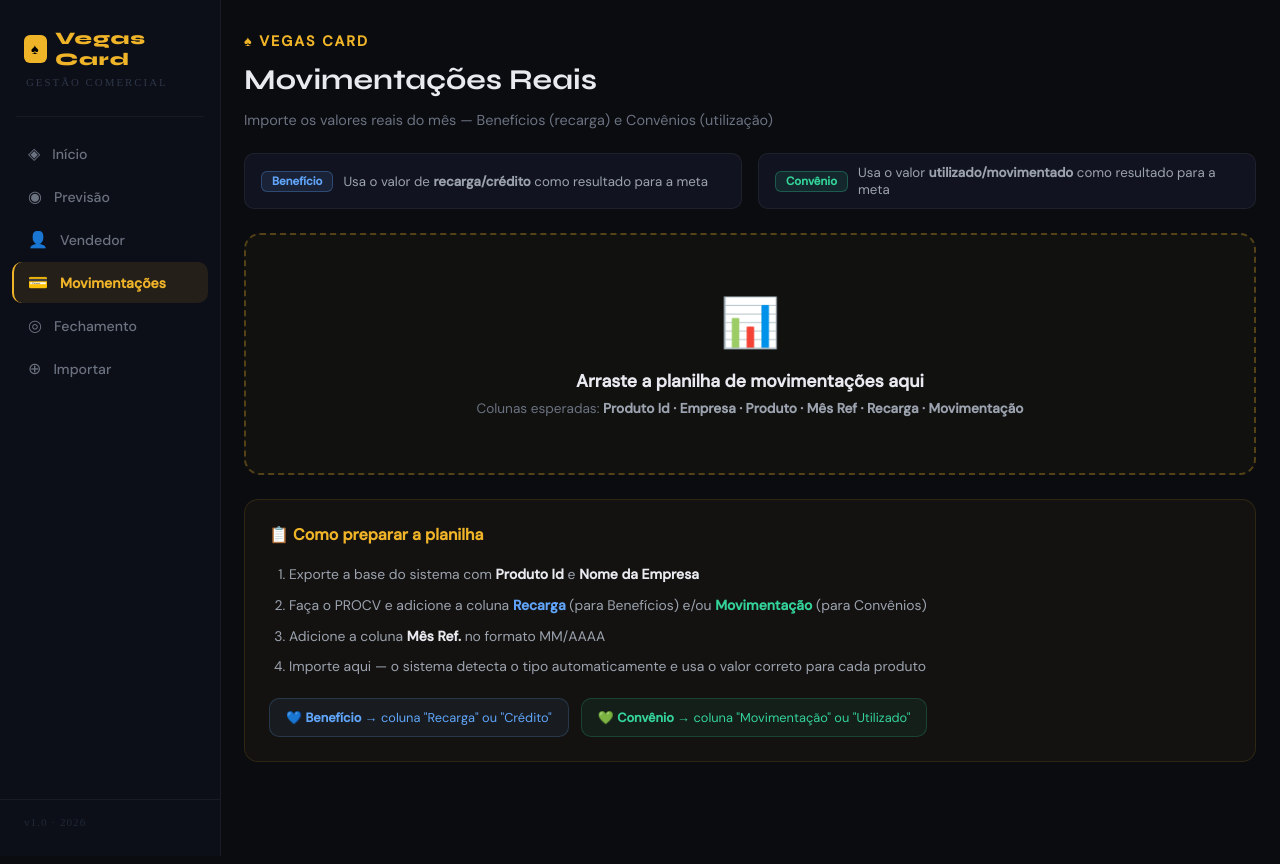
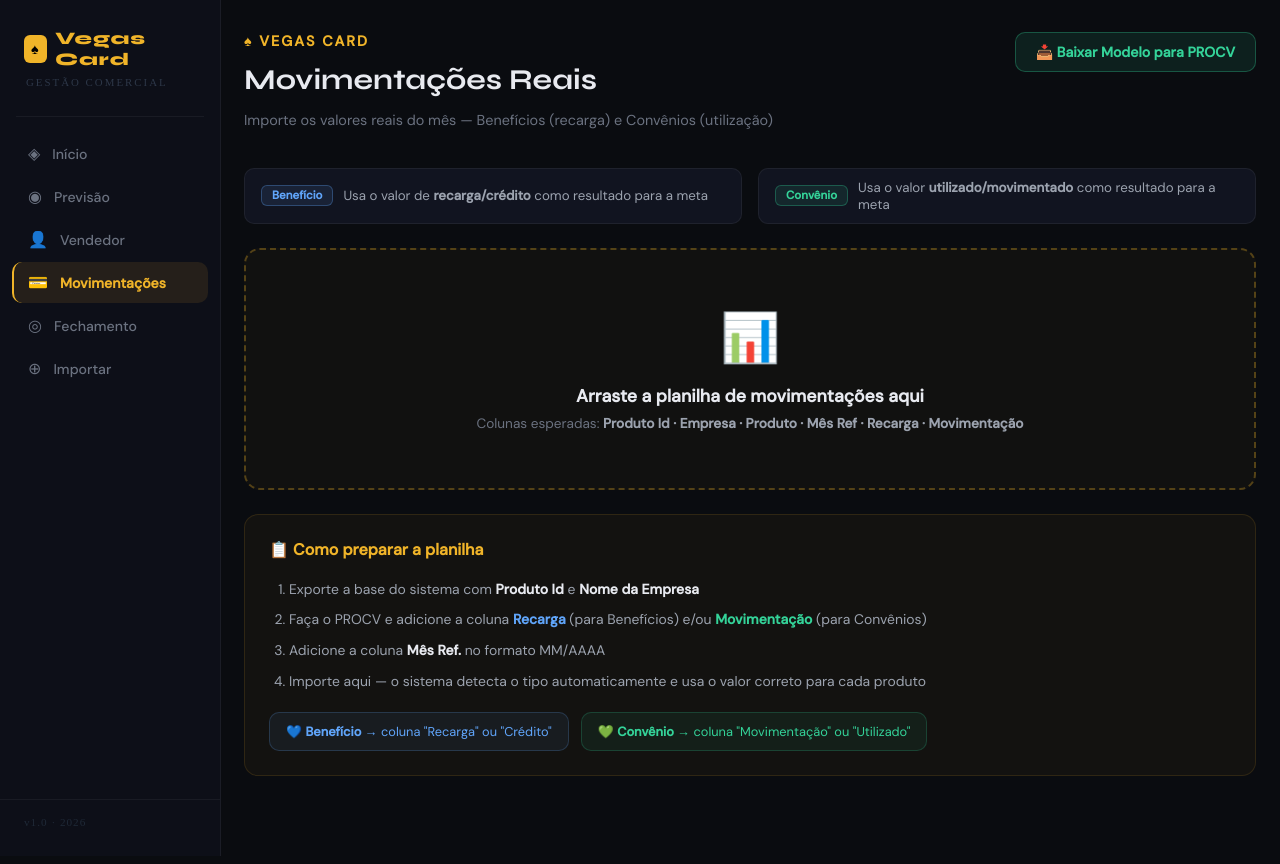
Before and after one commit to RonnyVegas2025/Dpto-Comercial-Adm.-Ronny-2026, a Next.js app: page /movimentacoes in a window 1280 px wide. Built offline with nearby package versions, Linux system fonts and the light colour scheme.

Commit message:
Update page.jsx

```diff
--- a/app/movimentacoes/page.jsx
+++ b/app/movimentacoes/page.jsx
@@ -188,6 +188,50 @@ export default function ImportarMovimentacoes() {
 
   const reset = () => { setStatus('idle'); setPreview([]); setFile(null); setResult({ inserted: 0, errors: [] }); };
 
+  const [exportando, setExportando] = useState(false);
+
+  const exportarModelo = async () => {
+    setExportando(true);
+    try {
+      const { data: empresas } = await supabase
+        .from('empresas')
+        .select(`
+          produto_id, nome, produto_contratado, categoria,
+          consultor_principal:consultor_principal_id (nome),
+          parceiro:parceiro_id (nome)
+        `)
+        .eq('ativo', true)
+        .order('produto_id');
+
+      const linhas = (empresas || []).map(e => ({
+        'Produto Id':          e.produto_id,
+        'Empresa':             e.nome,
+        'Produto Contratado':  e.produto_contratado || '',
+        'Categoria':           e.categoria || '',
+        'Consultor Principal': e.consultor_principal?.nome || '',
+        'Parceiro':            e.parceiro?.nome || '',
+        'Mês Ref.':            '',
+        'Recarga (Benefício)': '',
+        'Movimentação (Convênio)': '',
+      }));
+
+      const ws = xlsxLib.utils.json_to_sheet(linhas);
+
+      // Largura das colunas
+      ws['!cols'] = [
+        { wch: 12 }, { wch: 40 }, { wch: 22 }, { wch: 18 },
+        { wch: 28 }, { wch: 28 }, { wch: 12 }, { wch: 22 }, { wch: 24 },
+      ];
+
+      const wb = xlsxLib.utils.book_new();
+      xlsxLib.utils.book_append_sheet(wb, ws, 'Modelo');
+      xlsxLib.writeFile(wb, `modelo_movimentacoes_${new Date().toISOString().substring(0,7)}.xlsx`);
+    } catch (err) {
+      alert('Erro ao exportar: ' + err.message);
+    }
+    setExportando(false);
+  };
+
   // Resumo por tipo
   const resumo = preview.reduce((acc, r) => {
     if (!acc[r.tipo]) acc[r.tipo] = { qtd: 0, total: 0 };
@@ -205,10 +249,15 @@ export default function ImportarMovimentacoes() {
       <style>{`@keyframes spin { to { transform: rotate(360deg); } }`}</style>
 
       {/* Header */}
-      <div style={s.header}>
-        <div style={s.tag}>♠ Vegas Card</div>
-        <h1 style={s.title}>Movimentações Reais</h1>
-        <p style={s.sub}>Importe os valores reais do mês — Benefícios (recarga) e Convênios (utilização)</p>
+      <div style={{ ...s.header, display: 'flex', justifyContent: 'space-between', alignItems: 'flex-start', flexWrap: 'wrap', gap: 16 }}>
+        <div>
+          <div style={s.tag}>♠ Vegas Card</div>
+          <h1 style={s.title}>Movimentações Reais</h1>
+          <p style={s.sub}>Importe os valores reais do mês — Benefícios (recarga) e Convênios (utilização)</p>
+        </div>
+        <button style={s.btnExport} onClick={exportarModelo} disabled={!xlsxLib || exportando}>
+          {exportando ? '⏳ Gerando...' : '📥 Baixar Modelo para PROCV'}
+        </button>
       </div>
 
       {/* Legenda de lógica */}
@@ -426,4 +475,5 @@ const s = {
   stCard:      { background: '#111420', border: '1px solid rgba(255,255,255,0.06)', borderRadius: 16, padding: 48, textAlign: 'center', marginBottom: 24 },
   spin:        { width: 40, height: 40, border: '3px solid rgba(255,255,255,0.1)', borderTop: '3px solid #f0b429', borderRadius: '50%', margin: '0 auto 20px', animation: 'spin 0.8s linear infinite' },
   info:        { background: 'rgba(240,180,41,0.04)', border: '1px solid rgba(240,180,41,0.12)', borderRadius: 14, padding: 24 },
+  btnExport:   { background: 'rgba(52,211,153,0.1)', color: '#34d399', border: '1px solid rgba(52,211,153,0.3)', borderRadius: 10, padding: '10px 20px', fontWeight: 700, cursor: 'pointer', fontSize: '0.88rem', fontFamily: 'inherit', whiteSpace: 'nowrap' },
 };
```
